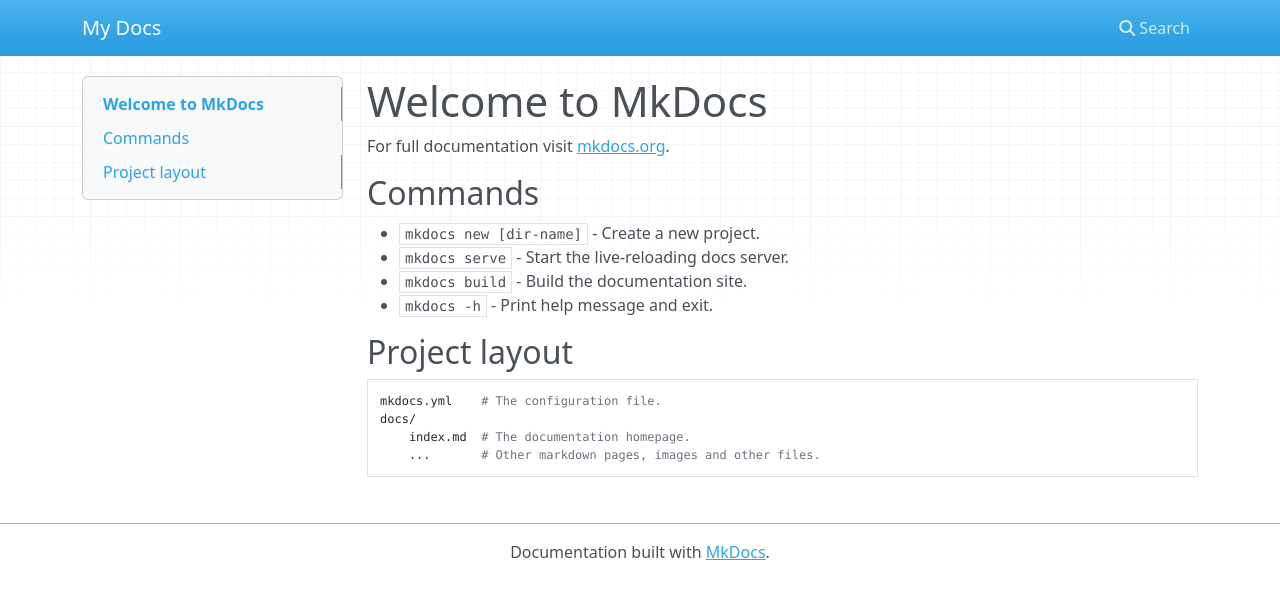
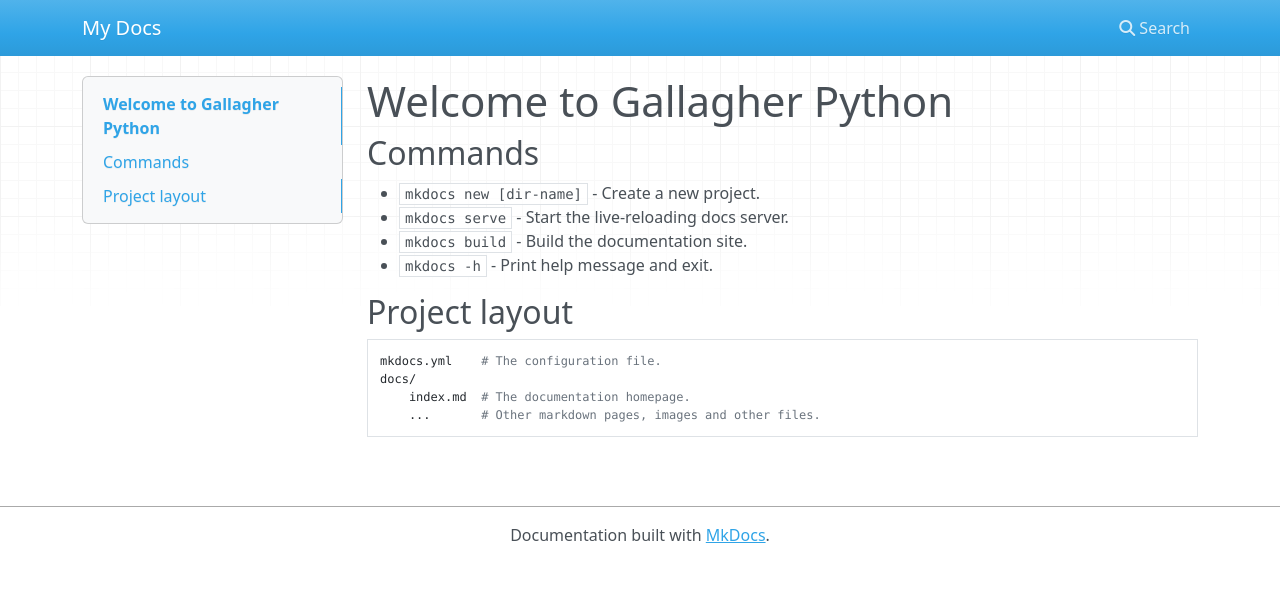
Before and after one commit to anomaly/gallagher, an MkDocs documentation site: the page built from docs/docs/index.md, in a window 1280 px wide. Shown: the top 599 px of the page. Built offline with MkDocs 1.6.1, drawn with Linux system fonts in a browser that asks for light colours; nearby versions of some CDN libraries.

Commit message:
docs: updates documentation to test deployment

```diff
--- a/docs/docs/index.md
+++ b/docs/docs/index.md
@@ -1,6 +1,4 @@
-# Welcome to MkDocs
-
-For full documentation visit [mkdocs.org](https://www.mkdocs.org).
+# Welcome to Gallagher Python
 
 ## Commands
 
```
